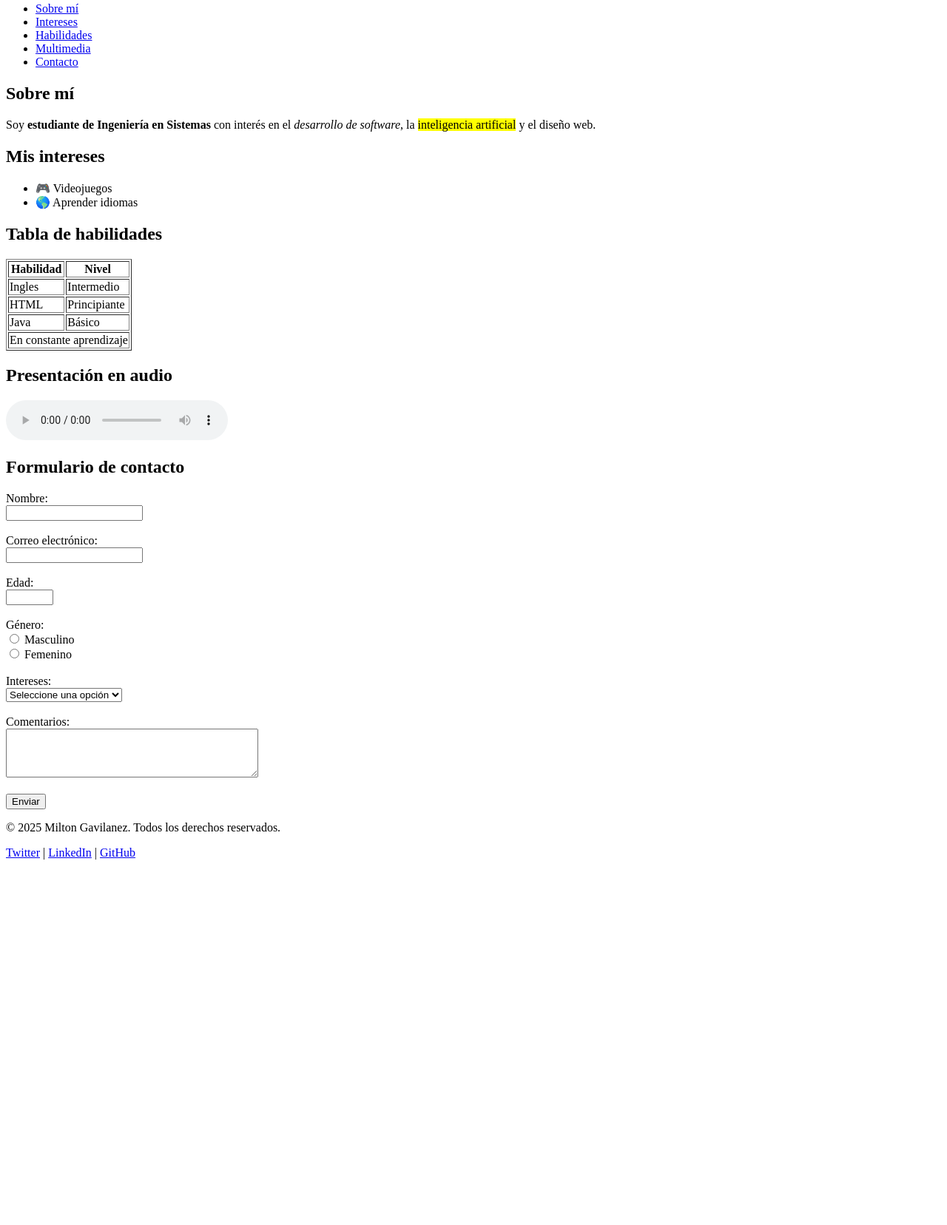
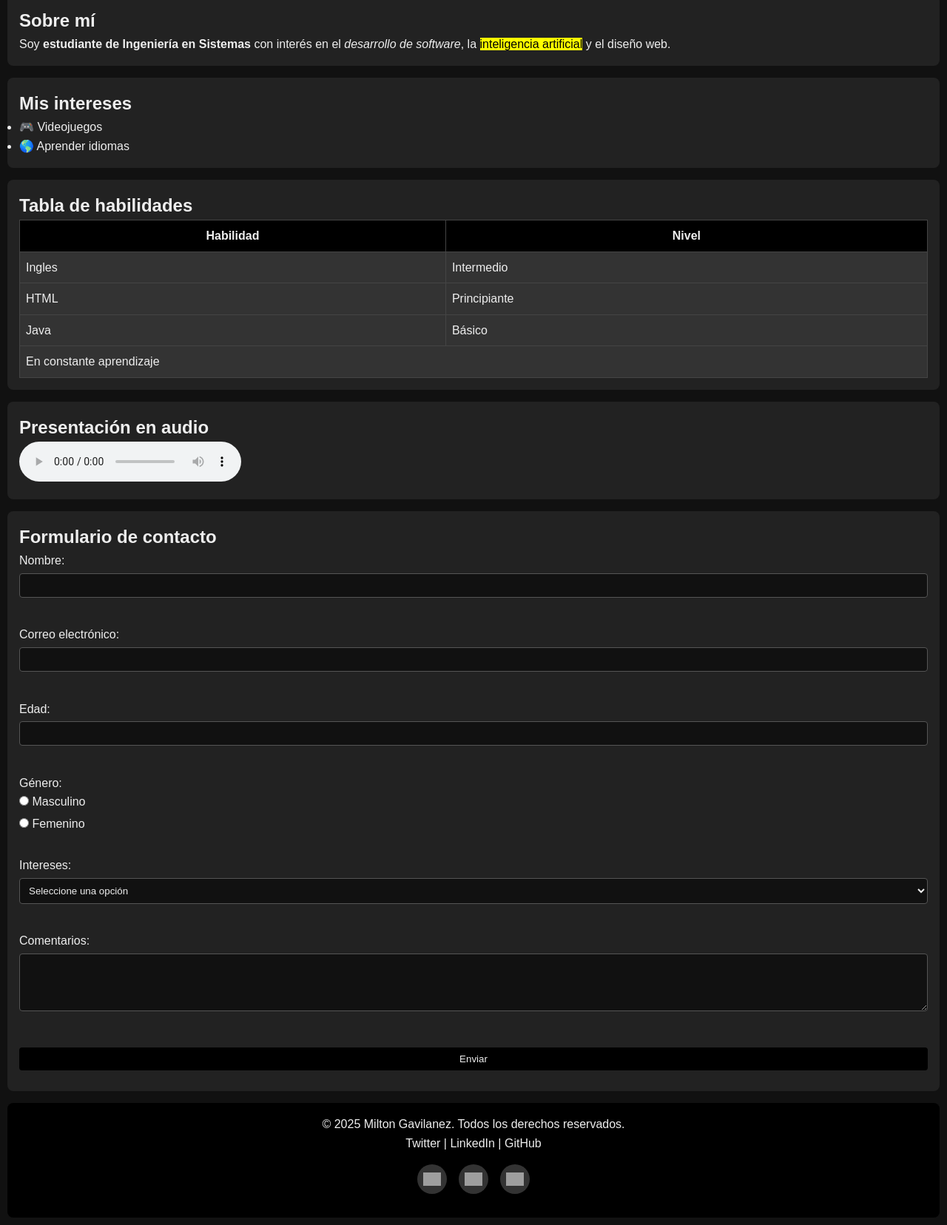
Before and after one commit to AlejoGavilanez/mi-pagina-web, a plain HTML site: page index.html in a window 1280 px wide. Shown: the part 215-1871 px from the top of the page at 74% size. Before the commit the page ends 1393 px from the top, so only its background shows below. Drawn offline with Linux system fonts and the light colour scheme; grey boxes are pictures that could not be loaded.

Commit message:
Add files via upload

```diff
--- /dev/null
+++ b/Style.css
@@ -0,0 +1,195 @@
+
+* {
+  margin: 0;
+  padding: 0;
+  box-sizing: border-box;
+}
+
+body {
+  font-family: Arial, sans-serif;
+  background: #111;
+  color: #eee;
+  line-height: 1.6;
+  padding: 10px;
+}
+
+@keyframes fadeInMove {
+  from {
+    opacity: 0;
+    transform: translateY(10px);
+  }
+  to {
+    opacity: 1;
+    transform: translateY(0);
+  }
+}
+
+header,
+nav,
+section,
+footer {
+  animation: fadeInMove 1s ease forwards;
+}
+
+header {
+  display: flex;
+  align-items: center;
+  justify-content: space-between;
+  flex-wrap: wrap;
+  background: #000;
+  color: #eee;
+  padding: 1rem;
+  border-radius: 8px;
+}
+
+header img {
+  border-radius: 50%;
+  max-width: 150px;
+  height: auto;
+  margin-top: 0.5rem;
+}
+
+nav {
+  background: #222;
+  padding: 0.5rem;
+  margin: 1rem 0;
+  border-radius: 8px;
+}
+
+nav ul {
+  display: flex;
+  flex-wrap: wrap;
+  gap: 1rem;
+  list-style: none;
+  justify-content: center;
+}
+
+nav a {
+  color: #eee;
+  text-decoration: none;
+  padding: 0.25rem 0.5rem;
+  transition: background 0.3s;
+}
+
+nav a:hover {
+  background: #444;
+  border-radius: 4px;
+}
+
+section {
+  background: #222;
+  padding: 1rem;
+  margin-bottom: 1rem;
+  border-radius: 8px;
+}
+
+table {
+  width: 100%;
+  border-collapse: collapse;
+}
+
+table th, table td {
+  padding: 0.5rem;
+  border: 1px solid #444;
+}
+
+table th {
+  background: #000;
+  color: #eee;
+}
+
+table td {
+  background: #333;
+}
+
+form input, form select, form textarea {
+  width: 100%;
+  padding: 0.5rem;
+  margin-top: 0.25rem;
+  margin-bottom: 0.75rem;
+  border: 1px solid #555;
+  border-radius: 4px;
+  background: #111;
+  color: #eee;
+}
+
+form input[type="radio"] {
+  width: auto;
+}
+
+form input[type="submit"] {
+  background: #000;
+  color: #eee;
+  border: none;
+  cursor: pointer;
+  transition: background 0.3s;
+}
+
+form input[type="submit"]:hover {
+  background: #333;
+}
+
+footer {
+  background: #000;
+  color: #eee;
+  padding: 1rem;
+  text-align: center;
+  border-radius: 8px;
+}
+
+footer a {
+  color: #eee;
+  text-decoration: none;
+}
+
+footer a:hover {
+  text-decoration: underline;
+}
+
+@media (max-width: 768px) {
+  header {
+    flex-direction: column;
+    align-items: center;
+    text-align: center;
+  }
+
+  nav ul {
+    flex-direction: column;
+    gap: 0.5rem;
+  }
+}
+.redes-sociales {
+  display: flex;
+  justify-content: center;
+  gap: 1rem;
+  margin: 1rem 0;
+}
+
+.btn-red {
+  width: 40px;
+  height: 40px;
+  border: none;
+  border-radius: 50%;
+  background-size: 60%;
+  background-position: center;
+  background-repeat: no-repeat;
+  background-color: #333;
+  cursor: pointer;
+  transition: background-color 0.3s;
+}
+
+.btn-red:hover {
+  background-color: #555;
+}
+
+.social-twitter {
+  background-image: url('https://upload.wikimedia.org/wikipedia/commons/4/4f/Twitter-logo.svg');
+}
+
+.social-linkedin {
+  background-image: url('https://upload.wikimedia.org/wikipedia/commons/8/81/LinkedIn_icon.svg');
+}
+
+.social-github {
+  background-image: url('https://upload.wikimedia.org/wikipedia/commons/9/91/Octicons-mark-github.svg');
+}
--- a/index.html
+++ b/index.html
@@ -5,16 +5,16 @@
   <meta name="viewport" content="width=device-width, initial-scale=1.0">
   <title>Mi Sitio Personal</title>
 </head>
+<link rel="stylesheet" href="Style.css">
 <body>
 
-  <!-- Encabezado -->
+
   <header>
-    <h1>Milton Gavilanez</h1> <!-- Nombre completo -->
-    <p>Per asspera ad Astra </p> <!-- Subtítulo -->
-    <img src="chainsawman.jpg" alt="Foto de Avatar milton gavilanez" width="150"> <!-- Imagen personal o avatar -->
+    <h1>Milton Gavilanez</h1>
+    <p>Per asspera ad Astra </p>
+    <img src="chainsawman.jpg" alt="Foto de Avatar milton gavilanez" width="150">
   </header>
 
-  <!-- Menú de navegación -->
   <nav>
     <ul>
       <li><a href="#sobremi">Sobre mí</a></li>
@@ -25,13 +25,11 @@
     </ul>
   </nav>
 
-  <!-- Sección Sobre mí -->
   <section id="sobremi">
     <h2>Sobre mí</h2>
     <p>Soy <strong>estudiante de Ingeniería en Sistemas</strong> con interés en el <em>desarrollo de software</em>, la <mark>inteligencia artificial</mark> y el diseño web.</p>
   </section>
 
-  <!-- Lista de intereses -->
   <section id="intereses">
     <h2>Mis intereses</h2>
     <ul>
@@ -40,7 +38,7 @@
     </ul>
   </section>
 
-  <!-- Tabla de habilidades -->
+
   <section id="habilidades">
     <h2>Tabla de habilidades</h2>
     <table border="1">
@@ -72,13 +70,13 @@
     </table>
   </section>
 
-  <!-- Sección Multimedia -->
+
   <section id="multimedia">
     <h2>Presentación en audio</h2>
      <audio controls src="wrong.mp3"></audio>
   </section>
 
-  <!-- Formulario de contacto -->
+
   <section id="contacto">
     <h2>Formulario de contacto</h2>
     <form>
@@ -112,7 +110,7 @@
     </form>
   </section>
 
-  <!-- Pie de página -->
+
   <footer>
     <p>&copy; 2025 Milton Gavilanez. Todos los derechos reservados.</p>
     <p>
@@ -120,6 +118,12 @@
       <a href="https://linkedin.com" target="_blank">LinkedIn</a> |
       <a href="https://github.com" target="_blank">GitHub</a>
     </p>
+    <div class="redes-sociales">
+  <button class="btn-red social-twitter" aria-label="Twitter"></button>
+  <button class="btn-red social-linkedin" aria-label="LinkedIn"></button>
+  <button class="btn-red social-github" aria-label="GitHub"></button>
+</div>
+
   </footer>
 
 </body>
```
